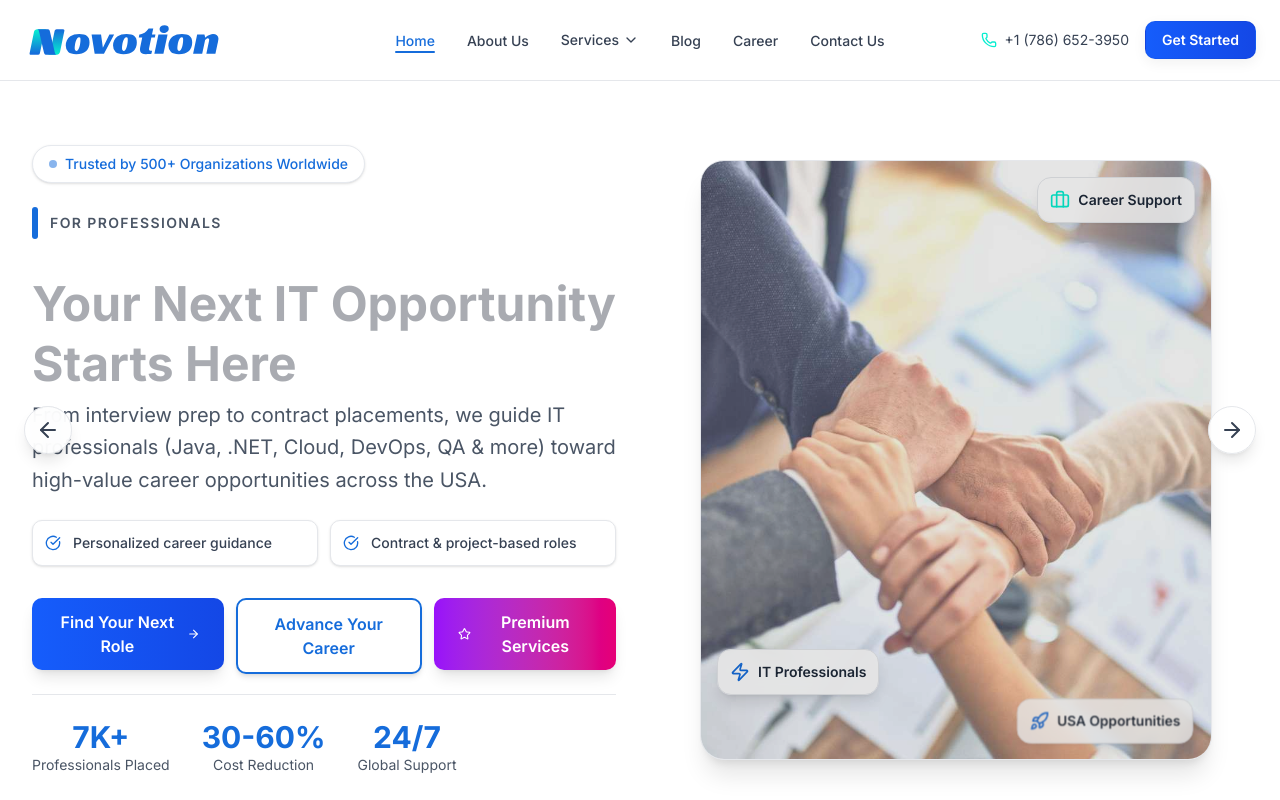
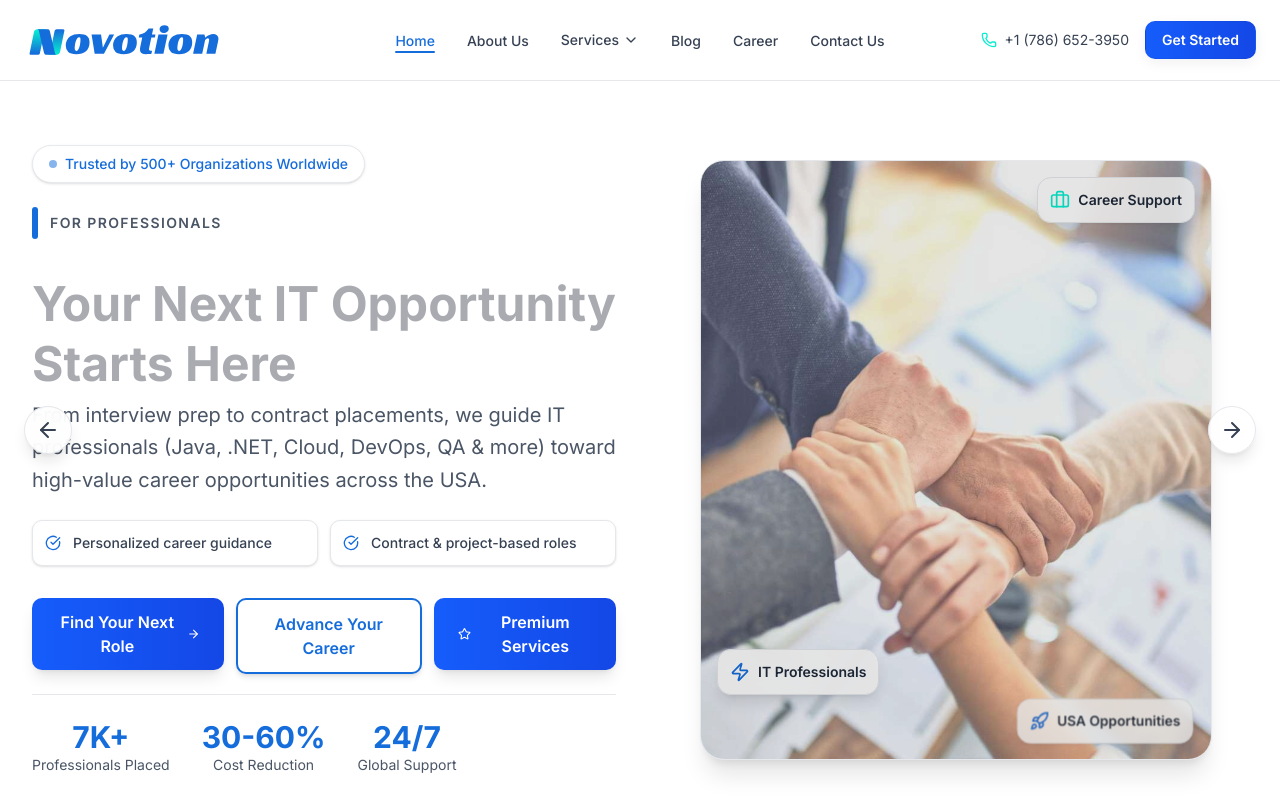
Before and after one commit to sheshansinh/finalnovotion, a Next.js app: page / in a window 1280 px wide. Shown: the top 800 px of the page. Built offline with nearby package versions, Linux system fonts and the light colour scheme.

Commit message:
paid button bg changed

```diff
--- a/src/components/home/HeroSection.js
+++ b/src/components/home/HeroSection.js
@@ -234,7 +234,7 @@
 
                {/* Add this new button for paid services */}
               <Link href="/services/career-packages" className="w-full sm:w-auto">
-                <Button className="bg-gradient-to-r from-purple-600 to-pink-600 hover:from-purple-700 hover:to-pink-700 text-white px-4 sm:px-6 py-2 sm:py-3 rounded-lg font-medium flex items-center gap-2 hover:scale-105 transition-transform w-full sm:w-auto text-sm sm:text-base">
+                <Button className="bg-primary hover:bg-primary-700 text-white px-4 sm:px-6 py-2 sm:py-3 rounded-lg font-medium flex items-center gap-2 hover:scale-105 transition-transform w-full sm:w-auto text-sm sm:text-base">
                   <Star className="w-3 h-3 sm:w-4 sm:h-4" />
                   Premium Services
                 </Button>
```
